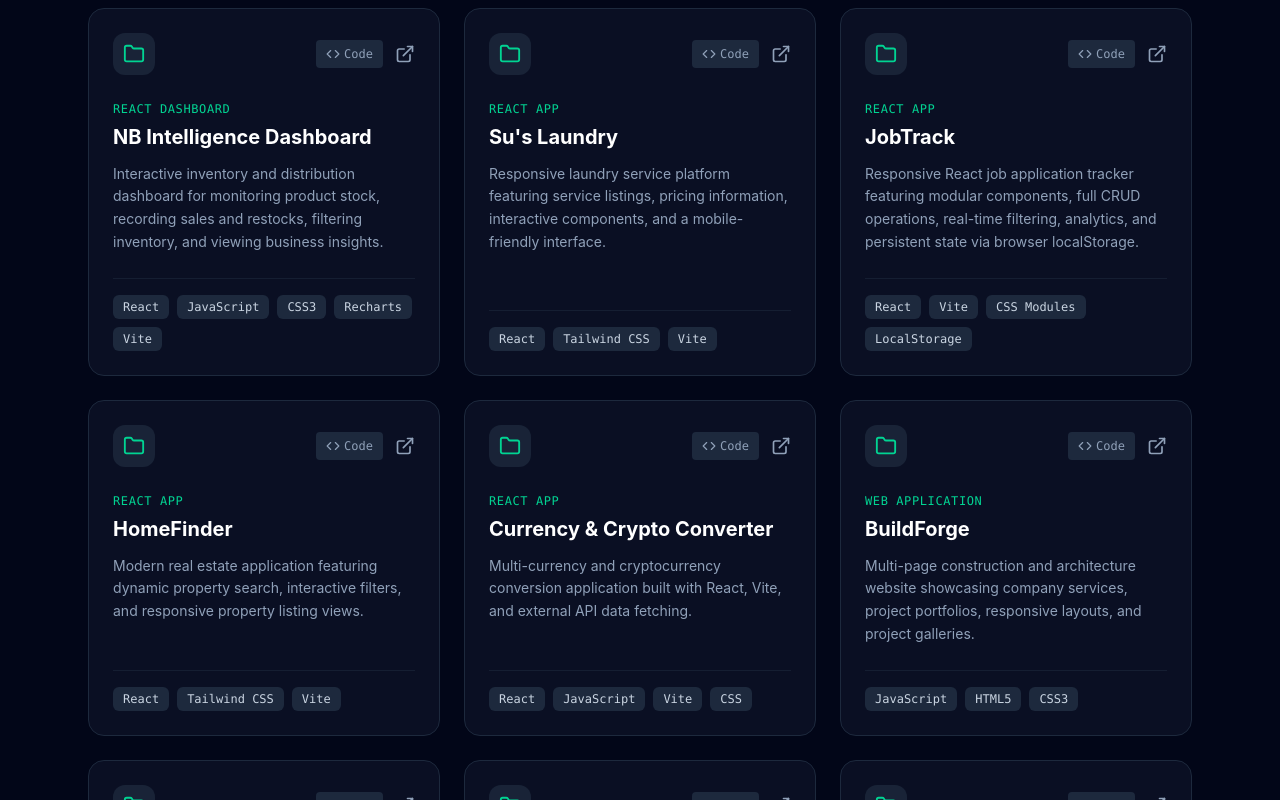
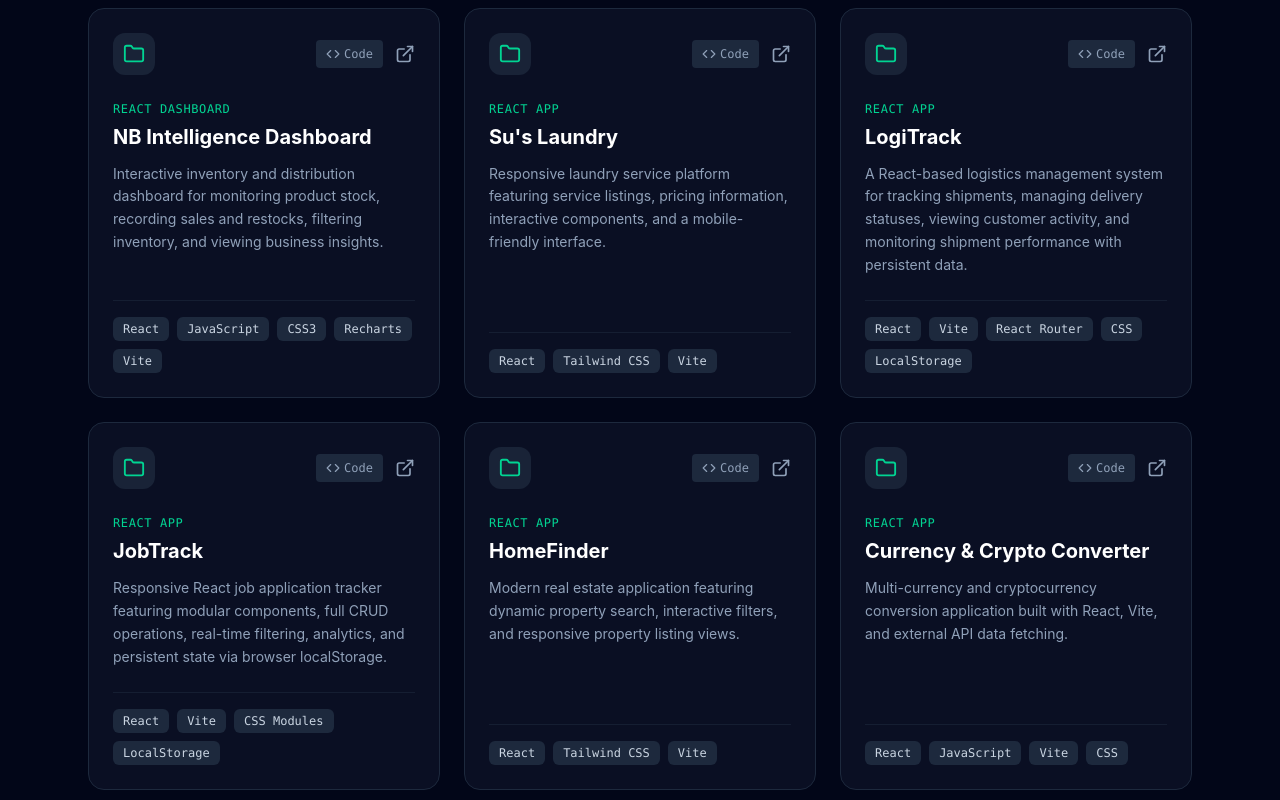
Before and after one commit to Obehi123-beep/portfolio, a React (Vite) app: page / in a window 1280 px wide. Shown: the part 960-1760 px from the top of the page. Built offline with nearby package versions, Linux system fonts and the light colour scheme.

Commit message:
Add LogiTrack to projects and update About section

```diff
--- a/src/components/AboutSection.jsx
+++ b/src/components/AboutSection.jsx
@@ -23,7 +23,7 @@ function AboutSection() {
           About <span className="text-emerald-400">Me</span> & Skills
         </h2>
         <p className="text-slate-400 max-w-2xl text-base leading-relaxed">
-          I'm a dedicated Frontend Developer focused on building clean, performant, and responsive web applications.
+          I am a dedicated Frontend Developer passionate about building clean, performant, and responsive web applications. I specialize in React, modern JavaScript, and intuitive user interfaces that solve real-world problems—ranging from inventory and logistics dashboards to interactive service platforms.
         </p>
       </div>
 
--- a/src/data/projectsData.js
+++ b/src/data/projectsData.js
@@ -23,6 +23,17 @@ const projects = [
   },
   {
     id: 3,
+    title: "LogiTrack",
+    category: "React App",
+    description:
+      "A React-based logistics management system for tracking shipments, managing delivery statuses, viewing customer activity, and monitoring shipment performance with persistent data.",
+    techStack: ["React", "Vite", "React Router", "CSS", "LocalStorage"],
+    liveUrl: "https://logistics-management-dashboard.vercel.app/",
+    githubUrl: "https://github.com/Obehi123-beep/logistics-management-dashboard",
+    featured: true,
+  },
+  {
+    id: 4,
     title: "JobTrack",
     category: "React App",
     description:
@@ -33,7 +44,7 @@ const projects = [
     featured: true,
   },
   {
-    id: 4,
+    id: 5,
     title: "HomeFinder",
     category: "React App",
     description:
@@ -44,7 +55,7 @@ const projects = [
     featured: true,
   },
   {
-    id: 5,
+    id: 6,
     title: "Currency & Crypto Converter",
     category: "React App",
     description:
@@ -55,7 +66,7 @@ const projects = [
     featured: true,
   },
   {
-    id: 6,
+    id: 7,
     title: "BuildForge",
     category: "Web Application",
     description:
@@ -66,7 +77,7 @@ const projects = [
     featured: true,
   },
   {
-    id: 7,
+    id: 8,
     title: "Meme's Small Chops",
     category: "Web Application",
     description:
@@ -77,7 +88,7 @@ const projects = [
     featured: true,
   },
   {
-    id: 8,
+    id: 9,
     title: "Pinnacle Estates",
     category: "Web Application",
     description:
@@ -88,7 +99,7 @@ const projects = [
     featured: false,
   },
   {
-    id: 9,
+    id: 10,
     title: "Travel Ease",
     category: "Web Application",
     description:
@@ -99,7 +110,7 @@ const projects = [
     featured: false,
   },
   {
-    id: 10,
+    id: 11,
     title: "Obehii Energy",
     category: "Web Application",
     description:
@@ -110,7 +121,7 @@ const projects = [
     featured: false,
   },
   {
-    id: 11,
+    id: 12,
     title: "Angel Mira Consult",
     category: "Web Application",
     description:
@@ -121,7 +132,7 @@ const projects = [
     featured: false,
   },
   {
-    id: 12,
+    id: 13,
     title: "Piano Project",
     category: "Interactive App",
     description:
@@ -132,7 +143,7 @@ const projects = [
     featured: false,
   },
   {
-    id: 13,
+    id: 14,
     title: "Digital Clock",
     category: "JavaScript App",
     description:
```
